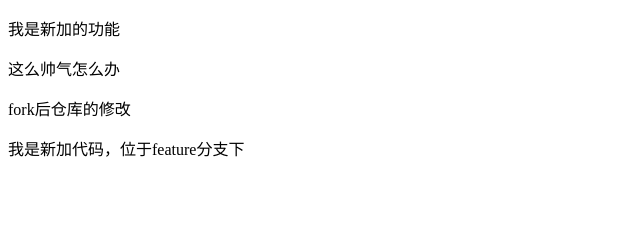
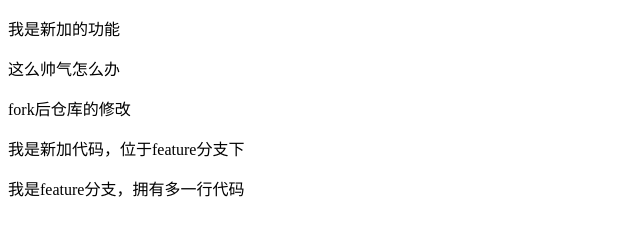
Before and after one commit to zanjiahao/git-instruct, a plain HTML site: page index.html in a window 1280 px wide. Shown: the whole page, without its empty margins (0-640 px from the left). Drawn offline with Linux system fonts and the light colour scheme.

Commit message:
Code Source From: Self Code Description: Jira: # 市场项目编号:

```diff
--- a/index.html
+++ b/index.html
@@ -11,5 +11,6 @@
   <p>这么帅气怎么办</p>
   <p>fork后仓库的修改</p>
   <p>我是新加代码，位于feature分支下</p>
+  <p>我是feature分支，拥有多一行代码</p>
 </body>
 </html>
```
